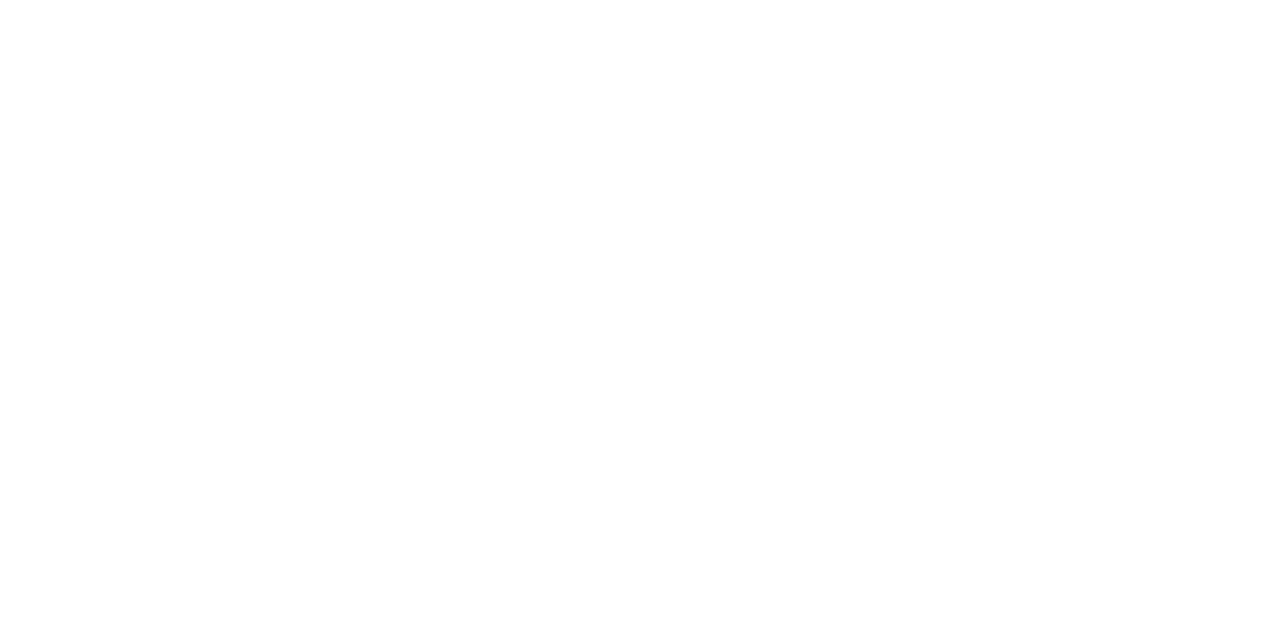
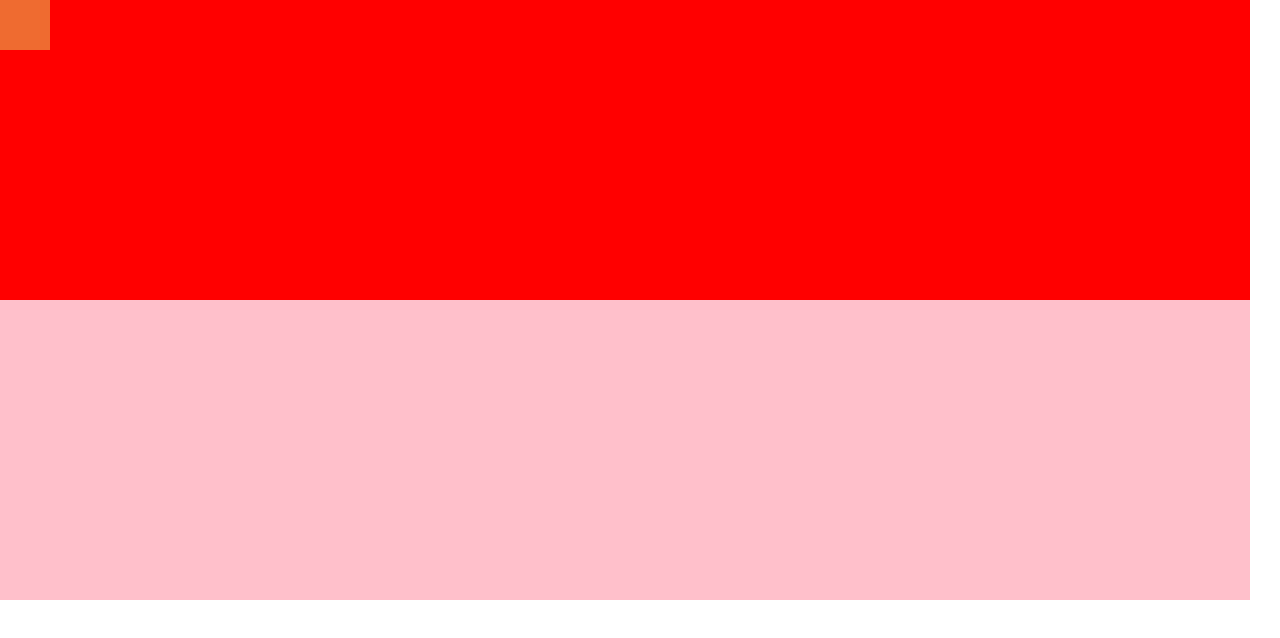
Before and after one commit to webmad0119/day7, a plain HTML site: page index.html in a window 1280 px wide. Drawn offline with nearby package versions, Linux system fonts and the light colour scheme.

Commit message:
added object for the app namespace

```diff
--- a/index.html
+++ b/index.html
@@ -5,8 +5,28 @@
     <meta name="viewport" content="width=device-width, initial-scale=1.0">
     <meta http-equiv="X-UA-Compatible" content="ie=edge">
     <title>Document</title>
+    <style>
+        html, body {
+            margin: 0;
+            padding: 0;
+        }
+
+        div {
+            height: 50px;
+            width: 50px;
+
+            float: left;
+            /* border:1px solid black; */
+        }
+
+        .test {
+            background: green;
+        }
+    </style>
 </head>
 <body>
     <script src="https://ajax.googleapis.com/ajax/libs/jquery/3.1.1/jquery.min.js"></script>
+    <script src="js/app.js"></script>
+    <script src="js/init.js"></script>
 </body>
 </html>
--- /dev/null
+++ b/js/app.js
@@ -0,0 +1,34 @@
+var app = {
+    version: "1.0",
+    start: function (nDivs) {
+        // for (var i = 0; i < 10; i++) {
+        //     $("body").prepend("<div>")
+        // }
+
+        if (nDivs === undefined) nDivs = 100; //defaulting!
+        var halfNDivs = nDivs / 2
+
+        $("body").prepend("<div><span></span></div>".repeat(nDivs))
+        var colorScheme = ["B61173", "E0335E", "EF6B30", "FF8100", "FF9800"]
+        var nColors = colorScheme.length
+
+        //this changes all the divs once (with the same value)
+        //$("div").css('height', Math.random () * 90)
+
+        //this changes all the divs with different height each
+        // $("div").each(function () {
+        //     $(this).height(Math.random() * 50)
+        // })
+
+        //color property getter
+        //var color = $("div").css("background")
+
+        $(`div:lt(${halfNDivs})`).css("background", "red")
+        $($(`div:gt(${(halfNDivs) - 1})`)).css("background", "pink")
+
+        $("div").hover(function () {
+            $(this)
+                .css("background", `#${colorScheme[Math.floor(Math.random() * nColors)]}`)
+        })
+    }
+}
--- /dev/null
+++ b/js/init.js
@@ -0,0 +1,4 @@
+$(document).ready(function () {
+    console.log('welcome to the ' + app.version + ' version')
+    app.start(300)
+});
```
